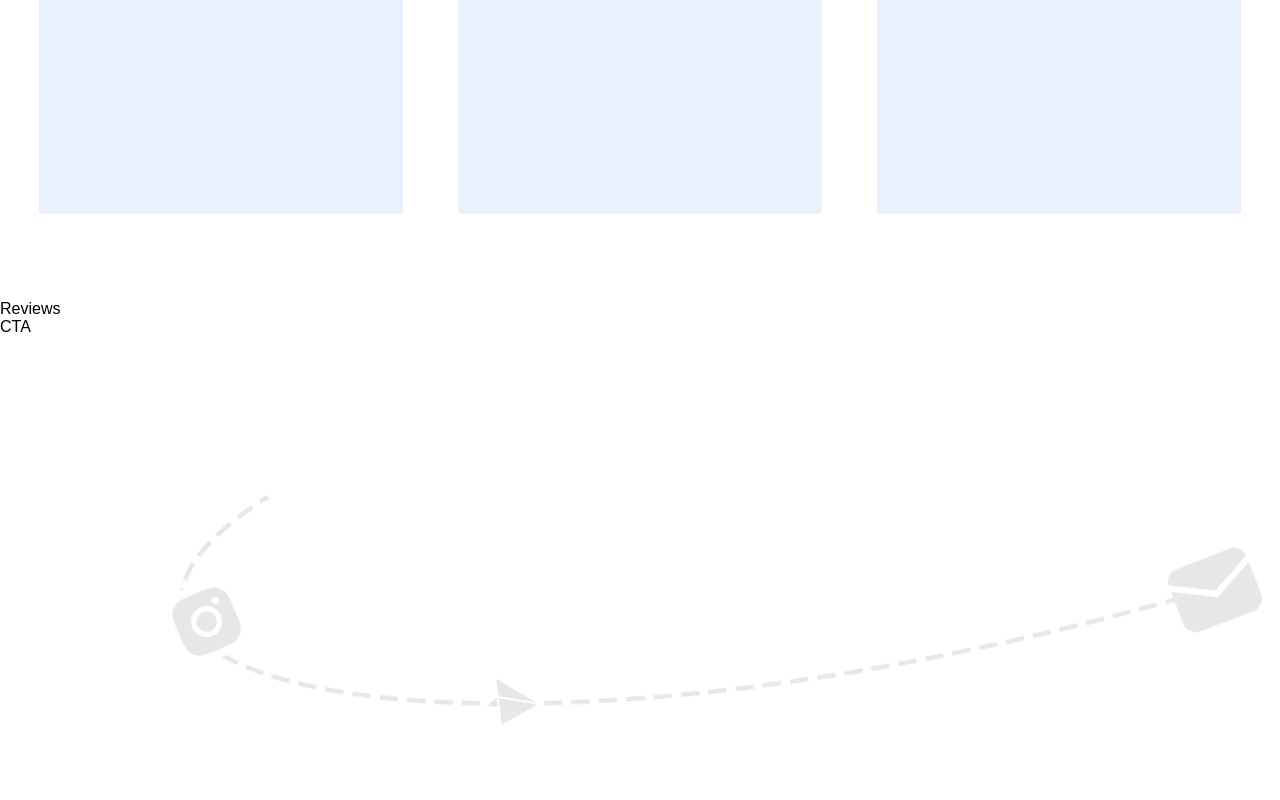
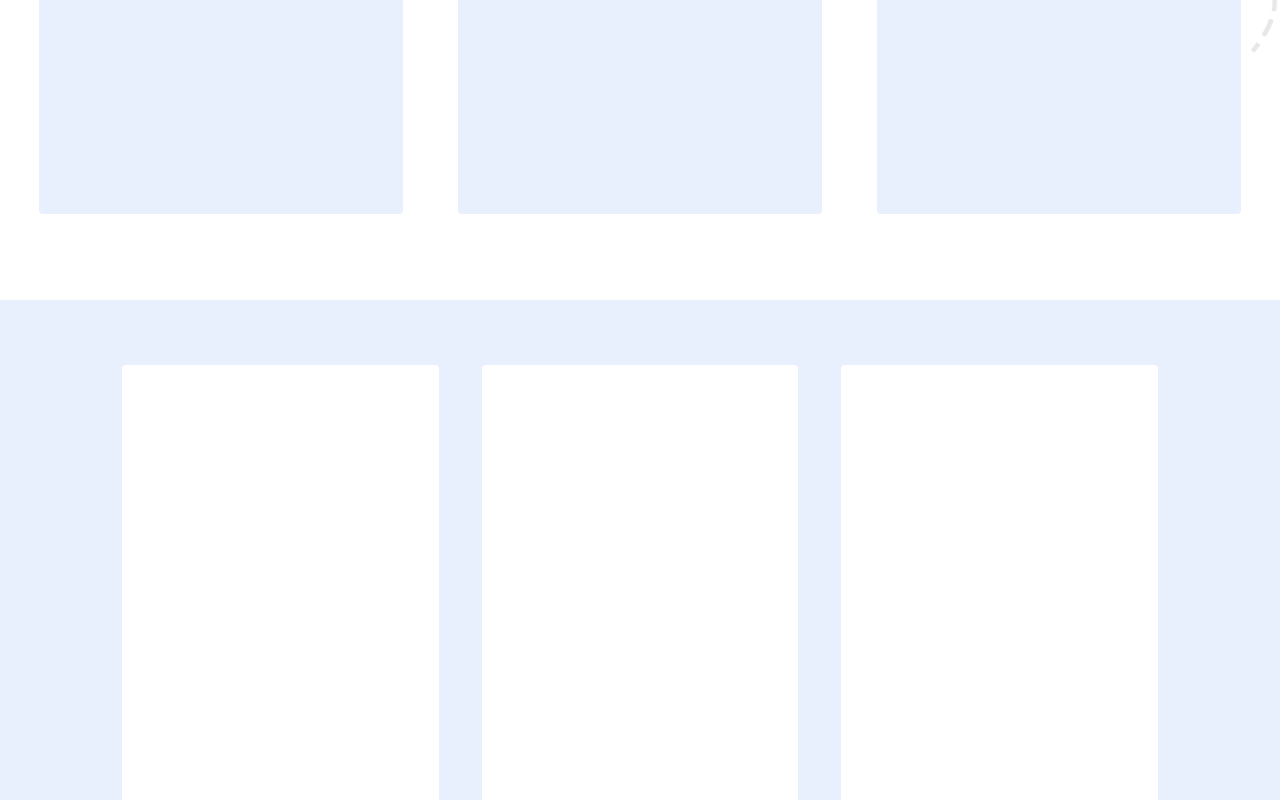
Before and after one commit to VitaliaSvirskaja/messagemail, a React app: page / in a window 1280 px wide. Shown: the part 1006-1806 px from the top of the page. Built offline with nearby package versions, Linux system fonts and the light colour scheme; the HTML template or start-up script is replaced by a standard one.

Commit message:
Added review wireframe

```diff
--- a/src/components/Reviews.tsx
+++ b/src/components/Reviews.tsx
@@ -1,5 +1,13 @@
+import styles from "../styles/review.module.css";
+
 interface Props {}
 
 export const Reviews = (props: Props) => {
-  return <div>Reviews</div>;
+  return (
+    <div className={styles.reviewContainer}>
+      <div className={styles.reviewCard}></div>
+      <div className={styles.reviewCard}></div>
+      <div className={styles.reviewCard}></div>
+    </div>
+  );
 };
--- a/src/styles/home.module.css
+++ b/src/styles/home.module.css
@@ -1,7 +1,7 @@
 .home {
   background: url("../assets/background.png") center no-repeat;
   background-size: contain;
-  height: 1715px;
+  /*height: 1715px;*/
   width: 100vw;
   left: calc(50% - 1404.12px / 2 - 96.94px);
   top: 546px;
--- /dev/null
+++ b/src/styles/review.module.css
@@ -0,0 +1,25 @@
+.reviewContainer {
+  height: 576px;
+  top: 1524px;
+  background: var(--primary-color-light);
+  display: flex;
+  flex-direction: row;
+  align-items: center;
+  gap: 43px;
+  padding: 65px 122px;
+}
+
+.reviewCard {
+  display: flex;
+  flex-direction: column;
+  justify-content: center;
+  align-items: center;
+  gap: 30px;
+
+  width: 370px;
+  /*height: 446px;*/
+  height: 100%;
+
+  background: white;
+  border-radius: 4px;
+}
```
